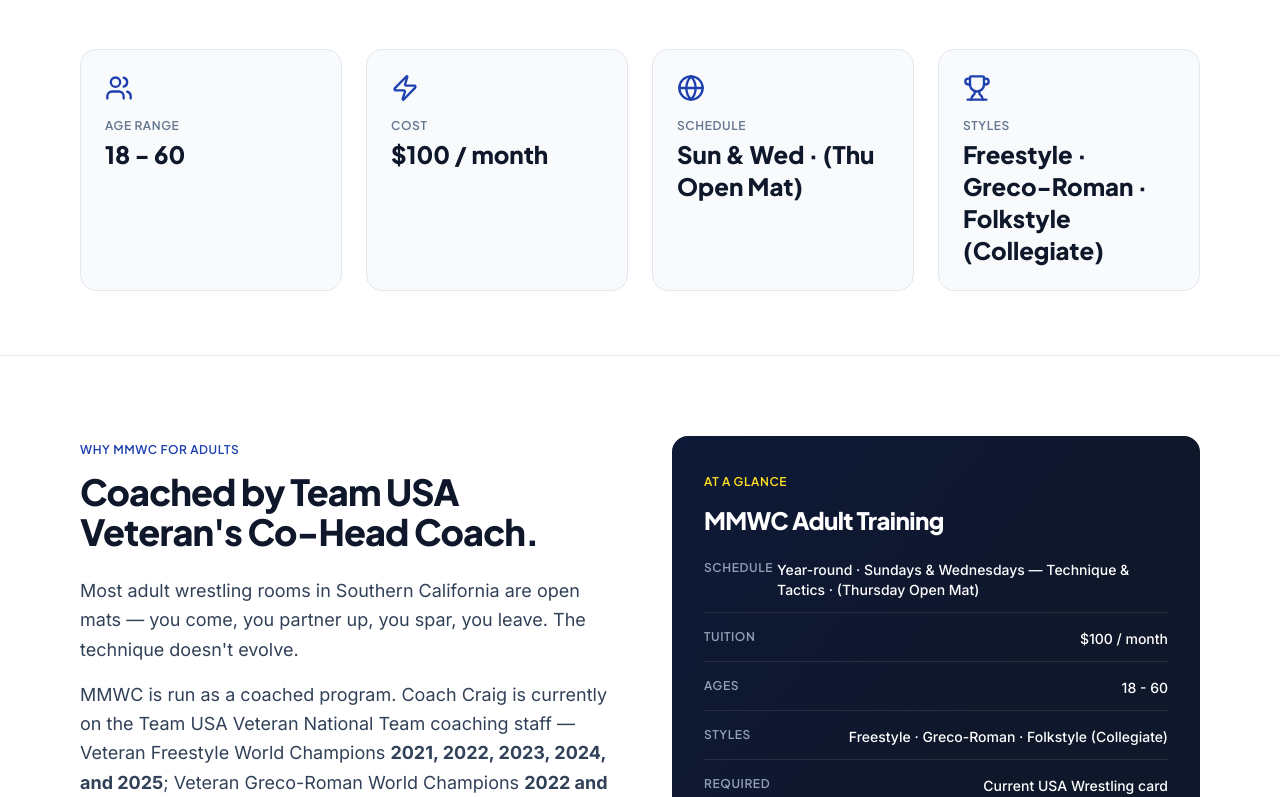
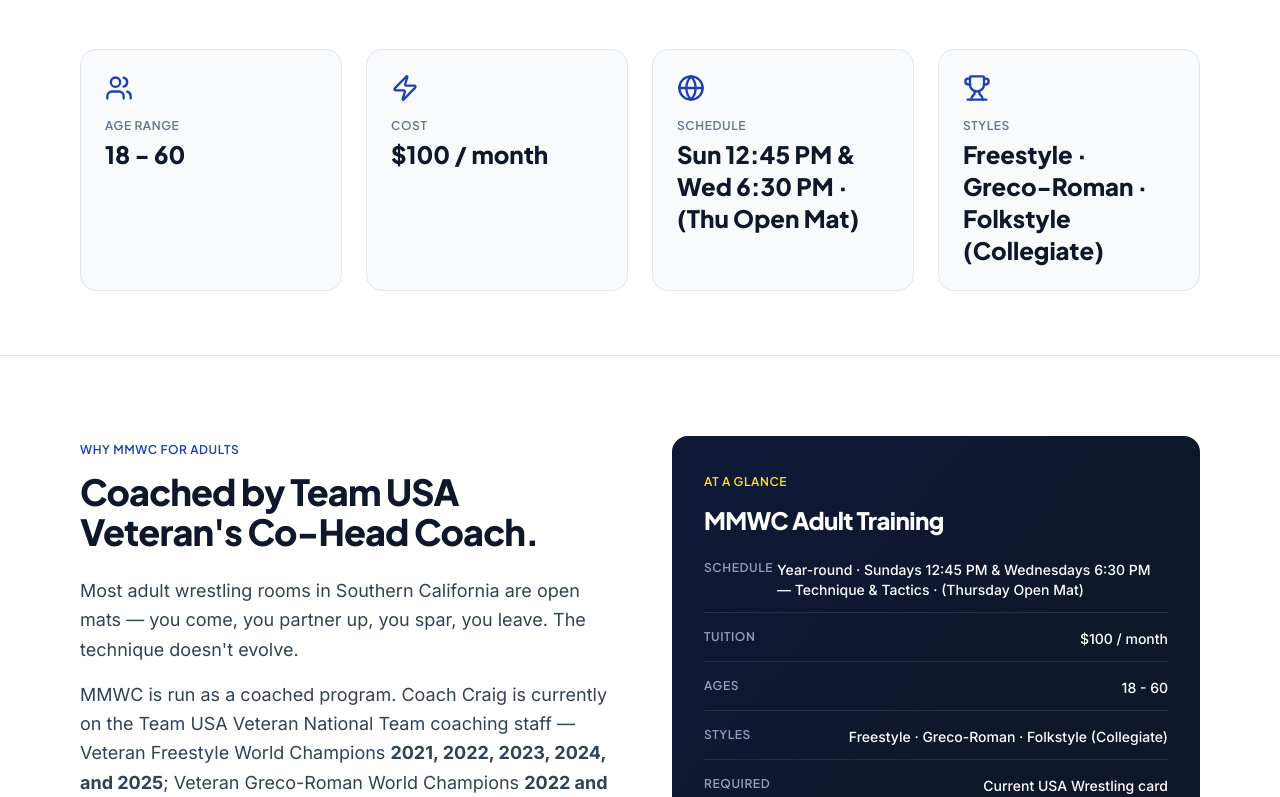
Before and after one commit to thefortaiagency/mira-mesa-wrestling, a Next.js app: page /masters in a window 1280 px wide. Shown: the part 613-1410 px from the top of the page. Built offline with nearby package versions, Linux system fonts and the light colour scheme.

Commit message:
content(masters): add practice times — Sun 12:45 PM, Wed 6:30 PM

```diff
--- a/src/app/masters/page.tsx
+++ b/src/app/masters/page.tsx
@@ -96,7 +96,7 @@ export default function MastersPage() {
             {[
               { icon: Users, label: "Age range", value: "18 - 60" },
               { icon: Zap, label: "Cost", value: "$100 / month" },
-              { icon: Globe, label: "Schedule", value: "Sun & Wed · (Thu Open Mat)" },
+              { icon: Globe, label: "Schedule", value: "Sun 12:45 PM & Wed 6:30 PM · (Thu Open Mat)" },
               { icon: Trophy, label: "Styles", value: "Freestyle · Greco-Roman · Folkstyle (Collegiate)" },
             ].map((s) => {
               const Icon = s.icon;
@@ -162,7 +162,7 @@ export default function MastersPage() {
                 </span>
                 <h3 className="mt-3 text-2xl font-heading font-extrabold">MMWC Adult Training</h3>
                 <dl className="mt-6 space-y-4">
-                  <Row label="Schedule" value="Year-round · Sundays & Wednesdays — Technique & Tactics · (Thursday Open Mat)" />
+                  <Row label="Schedule" value="Year-round · Sundays 12:45 PM & Wednesdays 6:30 PM — Technique & Tactics · (Thursday Open Mat)" />
                   <Row label="Tuition" value="$100 / month" />
                   <Row label="Ages" value="18 - 60" />
                   <Row label="Styles" value="Freestyle · Greco-Roman · Folkstyle (Collegiate)" />
```
